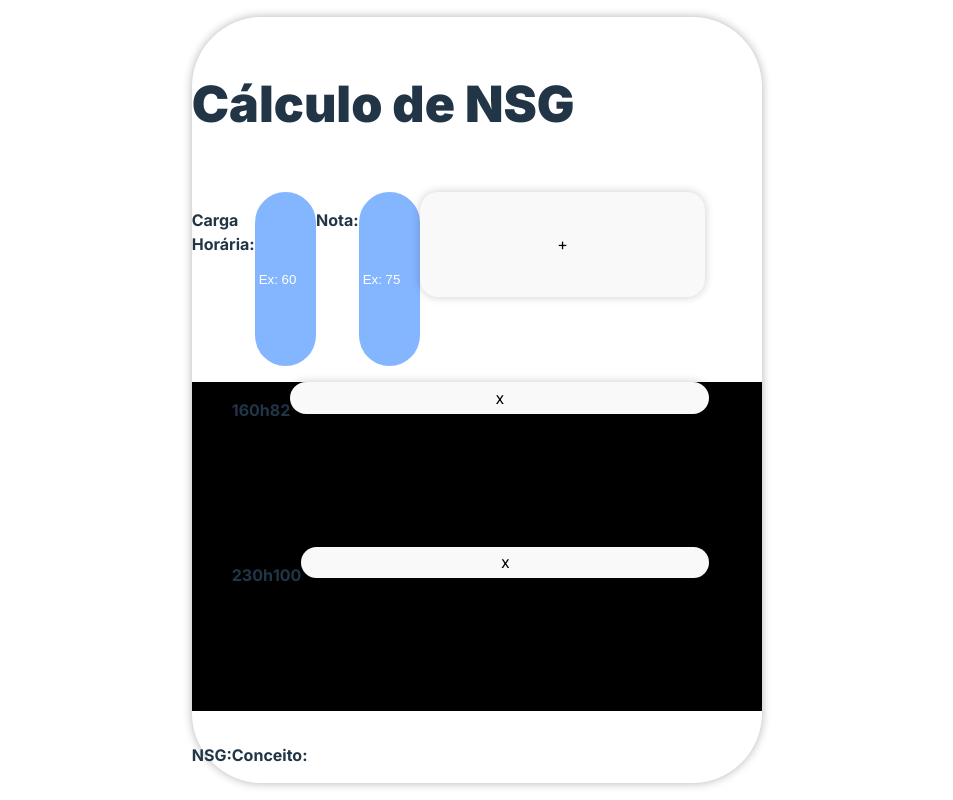
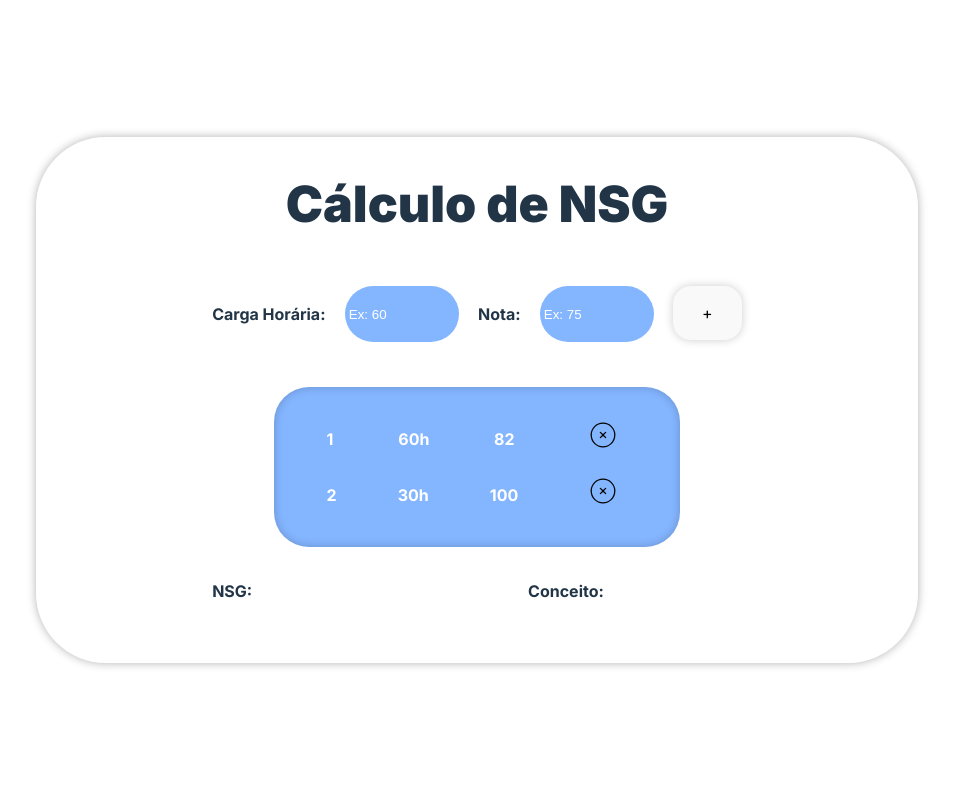
Before and after one commit to nicolashdx/HubLN, a React (Vite) app: page /nsg in a window 1280 px wide. Shown: the whole page, without its empty margins (135-1088 px from the left). Built offline with nearby package versions, Linux system fonts and the light colour scheme.

Commit message:
style a lot

```diff
--- a/src/Home.jsx
+++ b/src/Home.jsx
@@ -30,7 +30,7 @@ function Home() {
         <div className='buttons'>
             <Link to="/nsg"><button>Cálculo de NSG</button></Link>
             <Link to="/grade"><button>Montar Grade</button></Link>
-            <Link to="/"><button>Em breve</button></Link>
+            <Link to="/test"><button>Em breve</button></Link>
         </div>
         </div>
       </div>
--- a/src/NSG.jsx
+++ b/src/NSG.jsx
@@ -2,6 +2,9 @@
 import React from 'react';
 
 import Navbar from './navbar';
+
+import { CiCircleRemove } from "react-icons/ci";
+
 
 import './nsg.css'
 
@@ -25,13 +28,13 @@ function NSG() {
                 <p>1</p>
                 <p>60h</p>
                 <p>82</p>
-                <button>x</button>
+                <button><CiCircleRemove /></button>
               </li>
               <li>
                 <p>2</p>
                 <p>30h</p>
                 <p>100</p>
-                <button>x</button>
+                <button><CiCircleRemove /></button>
               </li>
             </ul>
           </div>
--- /dev/null
+++ b/src/gradeplanner.css
@@ -0,0 +1,3 @@
+.test > * {
+    color: black;
+}
--- a/src/gradeplanner.jsx
+++ b/src/gradeplanner.jsx
@@ -1,12 +1,15 @@
 import React from 'react';
 
 import Navbar from './navbar';
+
+import './gradeplanner.css'
 
 function GradePlanner() {
   return (
     <>
       <div className='container'>
         <p>Montar Grade</p>
+        <a className='test' href="/test"><p>Teste</p></a>
         <Navbar />
       </div>
     </>
--- a/src/index.css
+++ b/src/index.css
@@ -18,6 +18,7 @@
   align-items: center;
   justify-content: center;
   height: 100vh;
+  overflow: hidden;
 }
 
 a {
--- a/src/main.jsx
+++ b/src/main.jsx
@@ -5,6 +5,7 @@ import { BrowserRouter as Router, Route, Routes } from 'react-router-dom';
 import Home from './Home.jsx';
 import NSG from './NSG.jsx'
 import GradePlanner from './gradeplanner.jsx';
+import Test from './test.jsx';
 
 import './index.css';
 
@@ -14,6 +15,7 @@ ReactDOM.render(
       <Route path="/" element={<Home />} />
       <Route path="/nsg" element ={<NSG />} />
       <Route path="/grade" element ={<GradePlanner />} />
+      <Route path="/test" element ={<Test />} />
     </Routes>
   </Router>,
   document.getElementById('root')
--- a/src/nsg.css
+++ b/src/nsg.css
@@ -1,13 +1,15 @@
-
 .contentNsg {
-    display: flex;
+    display: flexbox;
     flex-direction: column;
     background-color: rgba(255, 255, 255, 0.4); /*background color white com opacity 40%*/
     border-radius: 70px;
     box-shadow: 0 0 10px rgba(0, 0, 0, 0.3); /* Sombra do container */
-    /*height: 100%;*/
+    height: 100%;
     width: 100%;
     justify-content: center;
+    align-items: center;
+    margin-top: 30px;
+    margin-bottom: 30px;
 }
 .contentNsg >*{ /* opacidade dos elementos do container*/
     opacity: 1 ;
@@ -21,6 +23,9 @@
 .titulo{
   font-size:50px ;
   font-weight: 800;
+  margin-top: 30px;
+  margin-bottom: 5%;
+  margin-inline: 250px;
 }
 
 input{
@@ -33,13 +38,25 @@ input::placeholder{
     color: #fff;
 }
 
-
 .indiv{
     display: flex;
     flex-direction: row;
+    justify-content: space-between;
     opacity: 1.6;
+    padding-inline: 5%;
+    margin-bottom: 5%;
+    margin-inline: 15%;
+}
 
+.indiv >p{
+    height: fit-content;
+}
 
+.indiv>button{
+    width: 13%;
+    height: min-content;
+    padding: 3%;
+    margin: 0;
 }
 
 .navbar{
@@ -47,10 +64,48 @@ input::placeholder{
 }
 
 .listDiscp{
-    background-color: black;
+    background-color: rgba(11, 108, 255, 0.5);
+    margin-inline: 27%;
+    padding: 24px;
+    border-radius: 35px;
+    box-shadow: inset 0 0 10px rgba(0, 0, 0, 0.2);
+    max-width: 50%;
+    max-height: 250px;
+
 }
 
 li{
+    padding-inline: 8%;
     display: flex;
     flex-direction: row;
+    flex-wrap: nowrap;
+    align-items: center;
+    justify-content: space-between;
+
+    color: white;
+
 }
+
+li > button{
+    width: min-content;
+    height: min-content;
+    padding: 3%;
+    margin: 0;
+    font-size: 30px;
+
+    border: none;
+    text-decoration: none;
+    cursor: pointer;
+    outline: none;
+    box-shadow: none;
+    background-color: rgba(0, 0, 0, 0);
+}
+
+li > button:hover{
+    color: rgba(255, 0, 0, 0.8);
+}
+
+li > button:focus,
+li > button:focus-visible{
+    outline: 0px
+}
--- /dev/null
+++ b/src/test.jsx
@@ -0,0 +1,18 @@
+import React from 'react';
+
+import Navbar from './navbar';
+
+import './test.css'
+
+function Test() {
+  return (
+    <>
+      <div className='container'>
+        <p>Teste</p>
+        <Navbar />
+      </div>
+    </>
+  )
+}
+
+export default Test
```
Also changed, not shown: src/test.css (added).
